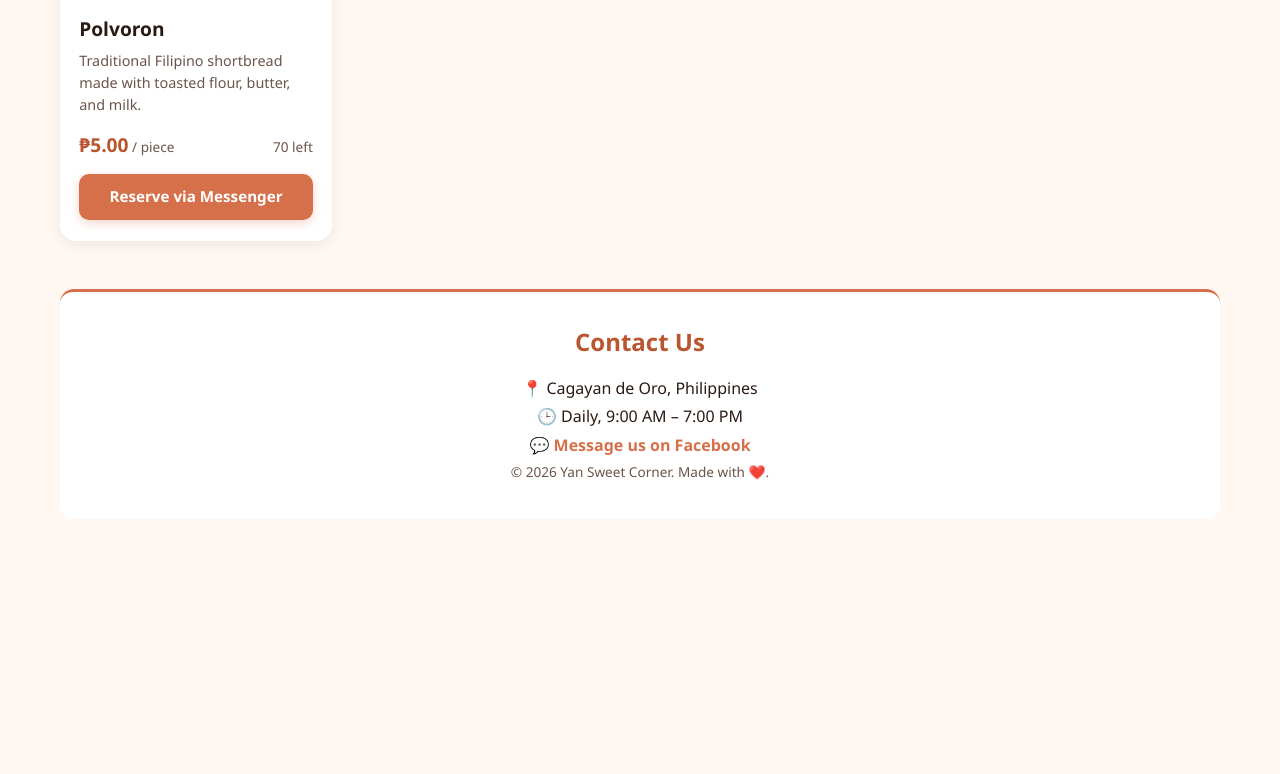
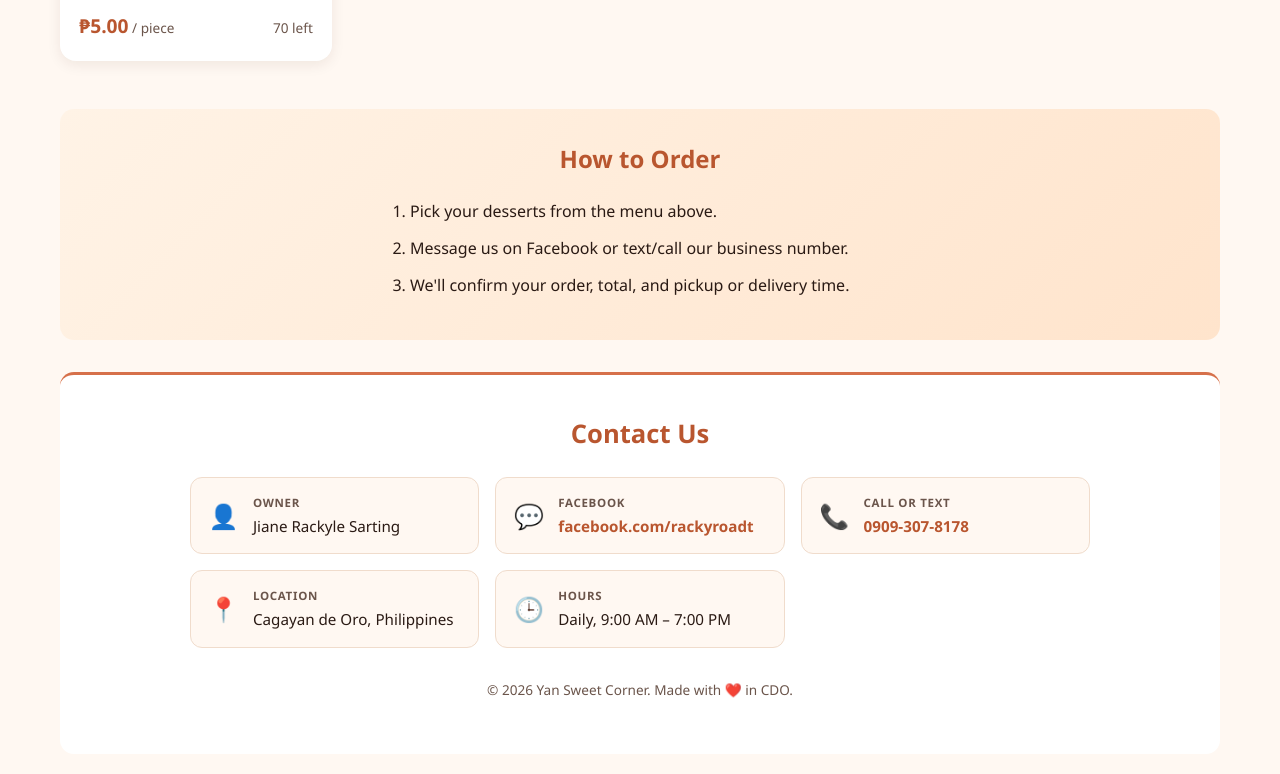
Before and after one commit to rackyroadt/Yan-Sweet-Corner, a React (Vite) app: page / in a window 1280 px wide. Shown: the part 1639-2413 px from the top of the page. Before the commit the page ends 2178 px from the top, so only its background shows below. Built offline with nearby package versions, Linux system fonts and the light colour scheme.

Commit message:
feat(ui): replace Reserve button with beefed-up contact footer

```diff
--- a/src/App.css
+++ b/src/App.css
@@ -1,5 +1,5 @@
 /* src/App.css */
-/* Yan Sweet Corner — warm, mobile-friendly dessert shop styling with polished interactions. */
+/* Yan Sweet Corner — full stylesheet (original styles + contact footer). */
 
 :root {
   --color-bg: #fff8f2;
@@ -19,9 +19,7 @@
   --ease-smooth: cubic-bezier(0.4, 0, 0.2, 1);
 }
 
-* {
-  box-sizing: border-box;
-}
+* { box-sizing: border-box; }
 
 body {
   margin: 0;
@@ -31,7 +29,6 @@ body {
   line-height: 1.5;
 }
 
-/* -- Animations -- */
 @keyframes fadeInUp {
   from { opacity: 0; transform: translateY(20px); }
   to   { opacity: 1; transform: translateY(0); }
@@ -63,10 +60,8 @@ body {
 .hero::before {
   content: '';
   position: absolute;
-  top: -50%;
-  left: -50%;
-  width: 200%;
-  height: 200%;
+  top: -50%; left: -50%;
+  width: 200%; height: 200%;
   background: radial-gradient(circle, rgba(255,255,255,0.4) 0%, transparent 60%);
   animation: gentlePulse 6s ease-in-out infinite;
   pointer-events: none;
@@ -114,8 +109,7 @@ body {
   border-radius: var(--radius-card);
   overflow: hidden;
   box-shadow: var(--shadow-card);
-  transition: transform 0.35s var(--ease-smooth),
-              box-shadow 0.35s var(--ease-smooth);
+  transition: transform 0.35s var(--ease-smooth), box-shadow 0.35s var(--ease-smooth);
   display: flex;
   flex-direction: column;
   animation: fadeInUp 0.5s var(--ease-smooth) both;
@@ -151,13 +145,10 @@ body {
   height: 100%;
   object-fit: cover;
   display: block;
-  transition: transform 0.6s var(--ease-smooth),
-              filter 0.4s var(--ease-smooth);
+  transition: transform 0.6s var(--ease-smooth), filter 0.4s var(--ease-smooth);
 }
 
-.card:hover .card__image {
-  transform: scale(1.08);
-}
+.card:hover .card__image { transform: scale(1.08); }
 
 .card:hover:not(.card--sold-out) .card__image {
   filter: brightness(1.05) saturate(1.1);
@@ -166,8 +157,7 @@ body {
 /* -- Badges -- */
 .badge {
   position: absolute;
-  top: 0.75rem;
-  right: 0.75rem;
+  top: 0.75rem; right: 0.75rem;
   padding: 0.35rem 0.75rem;
   font-size: 0.72rem;
   font-weight: 700;
@@ -202,9 +192,7 @@ body {
   transition: color 0.25s var(--ease-smooth);
 }
 
-.card:hover .card__name {
-  color: var(--color-primary-dark);
-}
+.card:hover .card__name { color: var(--color-primary-dark); }
 
 .card__description {
   margin: 0 0 1rem;
@@ -218,7 +206,6 @@ body {
   display: flex;
   justify-content: space-between;
   align-items: baseline;
-  margin-bottom: 0.9rem;
 }
 
 .card__price {
@@ -227,83 +214,52 @@ body {
   color: var(--color-primary-dark);
 }
 
+.card__unit {
+  font-size: 0.85rem;
+  font-weight: 500;
+  color: var(--color-text-muted);
+}
+
 .card__stock {
   font-size: 0.85rem;
   color: var(--color-text-muted);
   font-weight: 500;
 }
 
-/* -- Buttons -- */
-.btn {
-  display: inline-block;
-  padding: 0.8rem 1rem;
-  border-radius: 10px;
-  font-weight: 600;
+/* -- How to Order section -- */
+.how-to-order {
+  background: linear-gradient(135deg, #fff3e6 0%, #ffe4cc 100%);
+  border-radius: 14px;
+  padding: 2rem 1.5rem;
+  margin-bottom: 2rem;
   text-align: center;
-  text-decoration: none;
-  cursor: pointer;
-  border: none;
-  font-size: 0.95rem;
-  transition: background 0.2s var(--ease-smooth),
-              transform 0.15s var(--ease-smooth),
-              box-shadow 0.2s var(--ease-smooth);
-  min-height: 44px;
-  line-height: 1.3;
-  position: relative;
-  overflow: hidden;
+  animation: fadeInUp 0.6s var(--ease-smooth) 0.3s both;
 }
 
-.btn--reserve {
-  background: var(--color-primary);
-  color: #fff;
-  box-shadow: 0 3px 10px rgba(214, 112, 74, 0.3);
+.how-to-order__title {
+  margin: 0 0 1.25rem;
+  color: var(--color-primary-dark);
+  font-size: 1.5rem;
 }
 
-/* Shimmer effect on hover */
-.btn--reserve::before {
-  content: '';
-  position: absolute;
-  top: 0;
-  left: -100%;
-  width: 100%;
-  height: 100%;
-  background: linear-gradient(
-    90deg,
-    transparent,
-    rgba(255, 255, 255, 0.25),
-    transparent
-  );
-  transition: left 0.6s var(--ease-smooth);
+.how-to-order__steps {
+  max-width: 500px;
+  margin: 0 auto;
+  padding-left: 1.25rem;
+  text-align: left;
+  line-height: 1.8;
+  color: var(--color-text);
 }
 
-.btn--reserve:hover {
-  background: var(--color-primary-dark);
-  transform: translateY(-2px);
-  box-shadow: 0 6px 18px rgba(185, 86, 47, 0.4);
-}
-
-.btn--reserve:hover::before {
-  left: 100%;
-}
-
-.btn--reserve:active {
-  transform: translateY(0);
-  box-shadow: 0 2px 6px rgba(185, 86, 47, 0.3);
-}
-
-.btn--disabled {
-  background: var(--color-sold-out);
-  color: #fff;
-  cursor: not-allowed;
-  pointer-events: none;
-  box-shadow: none;
+.how-to-order__steps li {
+  margin-bottom: 0.5rem;
 }
 
 /* -- Footer -- */
 .footer {
   background: var(--color-surface);
   border-top: 3px solid var(--color-primary);
-  padding: 2rem 1.5rem;
+  padding: 2.5rem 1.5rem;
   border-radius: 14px;
   text-align: center;
   color: var(--color-text);
@@ -311,36 +267,75 @@ body {
 }
 
 .footer__title {
-  margin: 0 0 1rem;
+  margin: 0 0 1.5rem;
   color: var(--color-primary-dark);
+  font-size: 1.6rem;
 }
 
-.footer p { margin: 0.3rem 0; }
-
-.footer a {
-  color: var(--color-primary);
-  font-weight: 600;
-  text-decoration: none;
-  position: relative;
-  transition: color 0.2s ease;
+/* -- Contact grid -- */
+.contact-grid {
+  display: grid;
+  grid-template-columns: repeat(auto-fit, minmax(240px, 1fr));
+  gap: 1rem;
+  margin: 1.5rem auto 2rem;
+  max-width: 900px;
+  text-align: left;
 }
 
-.footer a::after {
-  content: '';
-  position: absolute;
-  bottom: -2px;
-  left: 0;
-  width: 0;
-  height: 2px;
-  background: var(--color-primary);
-  transition: width 0.3s var(--ease-smooth);
+.contact-item {
+  display: flex;
+  align-items: center;
+  gap: 0.9rem;
+  padding: 1rem 1.1rem;
+  background: var(--color-bg);
+  border-radius: 12px;
+  border: 1px solid var(--color-border);
+  transition: transform 0.2s var(--ease-smooth),
+              border-color 0.2s var(--ease-smooth),
+              box-shadow 0.2s var(--ease-smooth);
+  color: var(--color-text);
+  text-decoration: none;
 }
 
-.footer a:hover { color: var(--color-primary-dark); }
-.footer a:hover::after { width: 100%; }
+.contact-item--link:hover {
+  transform: translateY(-2px);
+  border-color: var(--color-primary);
+  box-shadow: 0 4px 12px rgba(214, 112, 74, 0.15);
+}
+
+.contact-item__icon {
+  font-size: 1.5rem;
+  flex-shrink: 0;
+}
+
+.contact-item__body {
+  display: flex;
+  flex-direction: column;
+  gap: 0.2rem;
+  min-width: 0;
+}
+
+.contact-item__label {
+  font-size: 0.72rem;
+  font-weight: 700;
+  color: var(--color-text-muted);
+  text-transform: uppercase;
+  letter-spacing: 0.06em;
+}
+
+.contact-item__value {
+  font-size: 0.95rem;
+  color: var(--color-text);
+  word-break: break-word;
+}
+
+.contact-item--link .contact-item__value {
+  color: var(--color-primary-dark);
+  font-weight: 600;
+}
 
 .footer__credit {
-  margin-top: 1.2rem;
+  margin-top: 1.5rem;
   font-size: 0.85rem;
   color: var(--color-text-muted);
 }
@@ -351,6 +346,7 @@ body {
   .hero { padding: 1.75rem 1rem; }
   .grid { gap: 1rem; }
   .card:hover { transform: translateY(-3px); }
+  .contact-grid { grid-template-columns: 1fr; }
 }
 
 /* -- Respect users who prefer less motion -- */
@@ -361,9 +357,3 @@ body {
     transition-duration: 0.01ms !important;
   }
 }
-
-.card__unit {
-  font-size: 0.85rem;
-  font-weight: 500;
-  color: var(--color-text-muted);
-}
--- a/src/App.jsx
+++ b/src/App.jsx
@@ -1,3 +1,4 @@
+// src/App.jsx
 import ProductCard from './components/ProductCard';
 import { PRODUCTS, CONTACT } from './data/products';
 import './App.css';
@@ -11,7 +12,7 @@ export default function App() {
           Homemade Filipino desserts, made fresh daily.
         </p>
         <p className="hero__hint">
-          Browse below → tap <strong>Reserve via Messenger</strong> to order.
+          Browse below, then contact us directly to place your order 👇
         </p>
       </header>
 
@@ -21,22 +22,72 @@ export default function App() {
         ))}
       </main>
 
+      <section className="how-to-order" id="order">
+        <h2 className="how-to-order__title">How to Order</h2>
+        <ol className="how-to-order__steps">
+          <li>Pick your desserts from the menu above.</li>
+          <li>Message us on Facebook or text/call our business number.</li>
+          <li>We'll confirm your order, total, and pickup or delivery time.</li>
+        </ol>
+      </section>
+
       <footer className="footer">
         <h2 className="footer__title">Contact Us</h2>
-        <p>📍 {CONTACT.location}</p>
-        <p>🕒 {CONTACT.hours}</p>
-        <p>
-          💬{' '}
+
+        <div className="contact-grid">
+          <div className="contact-item">
+            <span className="contact-item__icon">👤</span>
+            <div className="contact-item__body">
+              <span className="contact-item__label">Owner</span>
+              <span className="contact-item__value">{CONTACT.ownerName}</span>
+            </div>
+          </div>
+
           <a
-            href={`https://m.me/${CONTACT.messengerUsername}`}
+            href={CONTACT.facebookUrl}
             target="_blank"
             rel="noopener noreferrer"
+            className="contact-item contact-item--link"
           >
-            Message us on Facebook
+            <span className="contact-item__icon">💬</span>
+            <div className="contact-item__body">
+              <span className="contact-item__label">Facebook</span>
+              <span className="contact-item__value">
+                facebook.com/{CONTACT.messengerUsername}
+              </span>
+            </div>
           </a>
-        </p>
+
+          <a
+            href={`tel:${CONTACT.phone}`}
+            className="contact-item contact-item--link"
+          >
+            <span className="contact-item__icon">📞</span>
+            <div className="contact-item__body">
+              <span className="contact-item__label">Call or Text</span>
+              <span className="contact-item__value">{CONTACT.phone}</span>
+            </div>
+          </a>
+
+          <div className="contact-item">
+            <span className="contact-item__icon">📍</span>
+            <div className="contact-item__body">
+              <span className="contact-item__label">Location</span>
+              <span className="contact-item__value">{CONTACT.location}</span>
+            </div>
+          </div>
+
+          <div className="contact-item">
+            <span className="contact-item__icon">🕒</span>
+            <div className="contact-item__body">
+              <span className="contact-item__label">Hours</span>
+              <span className="contact-item__value">{CONTACT.hours}</span>
+            </div>
+          </div>
+        </div>
+
         <p className="footer__credit">
-          © {new Date().getFullYear()} {CONTACT.businessName}. Made with ❤️.
+          © {new Date().getFullYear()} {CONTACT.businessName}. Made with ❤️ in CDO.
         </p>
       </footer>
     </div>
--- a/src/components/ProductCard.jsx
+++ b/src/components/ProductCard.jsx
@@ -1,14 +1,9 @@
 // src/components/ProductCard.jsx
-import { isSoldOut, isLowStock, canReserve, formatPrice } from '../utils/stock';
-import { CONTACT } from '../data/products';
+import { isSoldOut, isLowStock, formatPrice } from '../utils/stock';
 
 export default function ProductCard({ product }) {
   const soldOut = isSoldOut(product.stock);
   const lowStock = isLowStock(product.stock);
-
-  const messengerLink = `https://m.me/${CONTACT.messengerUsername}?text=${encodeURIComponent(
-    `Hi! I'd like to reserve: ${product.name}`
-  )}`;
 
   return (
     <article className={`card ${soldOut ? 'card--sold-out' : ''}`}>
@@ -31,17 +26,6 @@ export default function ProductCard({ product }) {
             {soldOut ? 'Out of stock' : `${product.stock} left`}
           </span>
         </div>
-
-        <a
-          href={canReserve(product.stock) ? messengerLink : undefined}
-          target="_blank"
-          rel="noopener noreferrer"
-          className={`btn btn--reserve ${soldOut ? 'btn--disabled' : ''}`}
-          aria-disabled={soldOut}
-          onClick={(e) => soldOut && e.preventDefault()}
-        >
-          {soldOut ? 'Unavailable' : 'Reserve via Messenger'}
-        </a>
       </div>
     </article>
   );
--- /dev/null
+++ b/src/contact-section.css
@@ -0,0 +1,88 @@
+.how-to-order {
+  background: linear-gradient(135deg, #fff3e6 0%, #ffe4cc 100%);
+  border-radius: 14px;
+  padding: 2rem 1.5rem;
+  margin-bottom: 2rem;
+  text-align: center;
+  animation: fadeInUp 0.6s var(--ease-smooth) 0.3s both;
+}
+
+.how-to-order__title {
+  margin: 0 0 1.25rem;
+  color: var(--color-primary-dark);
+  font-size: 1.5rem;
+}
+
+.how-to-order__steps {
+  max-width: 500px;
+  margin: 0 auto;
+  padding-left: 1.25rem;
+  text-align: left;
+  line-height: 1.8;
+  color: var(--color-text);
+}
+
+.how-to-order__steps li {
+  margin-bottom: 0.5rem;
+}
+
+/* -- Contact grid in footer -- */
+.contact-grid {
+  display: grid;
+  grid-template-columns: repeat(auto-fit, minmax(240px, 1fr));
+  gap: 1rem;
+  margin: 1.5rem 0;
+  text-align: left;
+}
+
+.contact-item {
+  display: flex;
+  align-items: center;
+  gap: 0.9rem;
+  padding: 1rem 1.1rem;
+  background: var(--color-bg);
+  border-radius: 12px;
+  border: 1px solid var(--color-border);
+  transition: transform 0.2s var(--ease-smooth),
+              border-color 0.2s var(--ease-smooth),
+              box-shadow 0.2s var(--ease-smooth);
+  color: var(--color-text);
+  text-decoration: none;
+}
+
+.contact-item--link:hover {
+  transform: translateY(-2px);
+  border-color: var(--color-primary);
+  box-shadow: 0 4px 12px rgba(214, 112, 74, 0.15);
+}
+
+.contact-item__icon {
+  font-size: 1.5rem;
+  flex-shrink: 0;
+}
+
+.contact-item__body {
+  display: flex;
+  flex-direction: column;
+  gap: 0.15rem;
+  min-width: 0;
+}
+
+.contact-item__label {
+  font-size: 0.75rem;
+  font-weight: 600;
+  color: var(--color-text-muted);
+  text-transform: uppercase;
+  letter-spacing: 0.05em;
+}
+
+.contact-item__value {
+  font-size: 0.95rem;
+  color: var(--color-text);
+  word-break: break-word;
+}
+
+.contact-item--link .contact-item__value {
+  color: var(--color-primary-dark);
+  font-weight: 600;
+}
--- a/src/data/products.js
+++ b/src/data/products.js
@@ -1,7 +1,3 @@
-// src/data/products.js
-// Product catalog for Yan Sweet Corner.
-// Edit prices, descriptions, or starting stocks here — the UI updates automatically.
-
 import mangoFloat from '../assets/products/mango-float.jpeg';
 import strawberryFloat from '../assets/products/strawberry-float.jpeg';
 import berryFloat from '../assets/products/berry-float.jpeg';
@@ -107,8 +103,11 @@ export const PRODUCTS = [
 
 // Contact info — edit your details here.
 export const CONTACT = {
+  businessName: 'Yan Sweet Corner',
+  ownerName: 'Jiane Rackyle Sarting',
   messengerUsername: 'rackyroadt',
-  businessName: 'Yan Sweet Corner',
+  facebookUrl: 'https://www.facebook.com/rackyroadt',
+  phone: '0909-307-8178',
   hours: 'Daily, 9:00 AM – 7:00 PM',
   location: 'Cagayan de Oro, Philippines',
 };
```
Also changed, not shown: Screenshots/Step6-CheckList.png (added).
